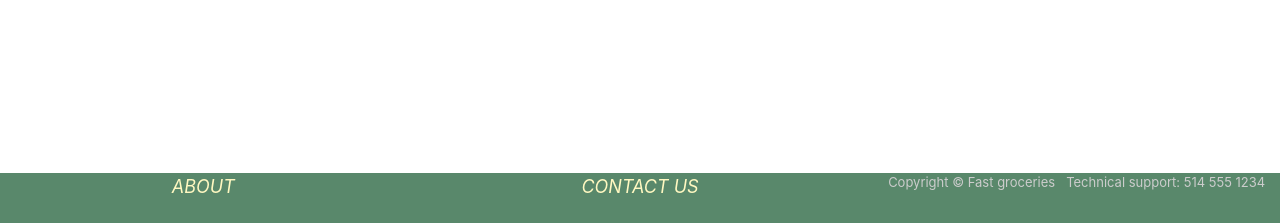
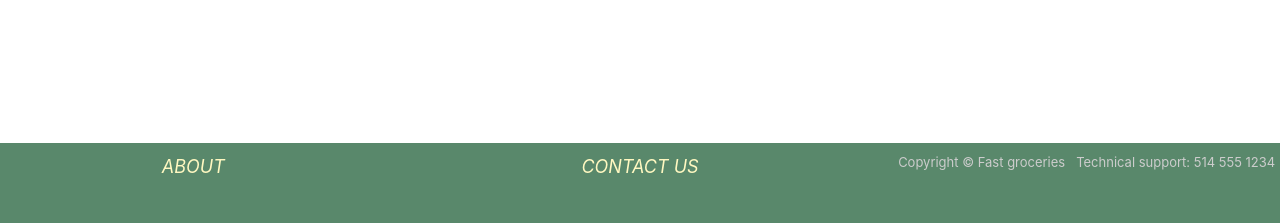
Before and after one commit to Atienn/SOEN287PROJECT, a PHP site: page /homePage.html in a window 1280 px wide. Shown: the part 1407-1630 px from the top of the page. Run offline with PHP 8.4, Linux system fonts and the light colour scheme; some libraries are stand-ins or nearby versions.

Commit message:
Update fastGroceries.css

```diff
--- a/Online_Grocery/fastGroceries.css
+++ b/Online_Grocery/fastGroceries.css
@@ -230,16 +230,15 @@ section {
 }
 
 .footer {
-  margin-top: 10px;
+  margin-top: 50px;
+  height: 80px;
   background-color: #59886b;
-  position: absolute;
   bottom: 0;
   left: 0;
   width: 100%;
-  height: 50px;
-  clear: both;
   text-align: center;
   color: #cccccc;
+  padding-top: 10px;
   font-size: small;
 }
 
```
